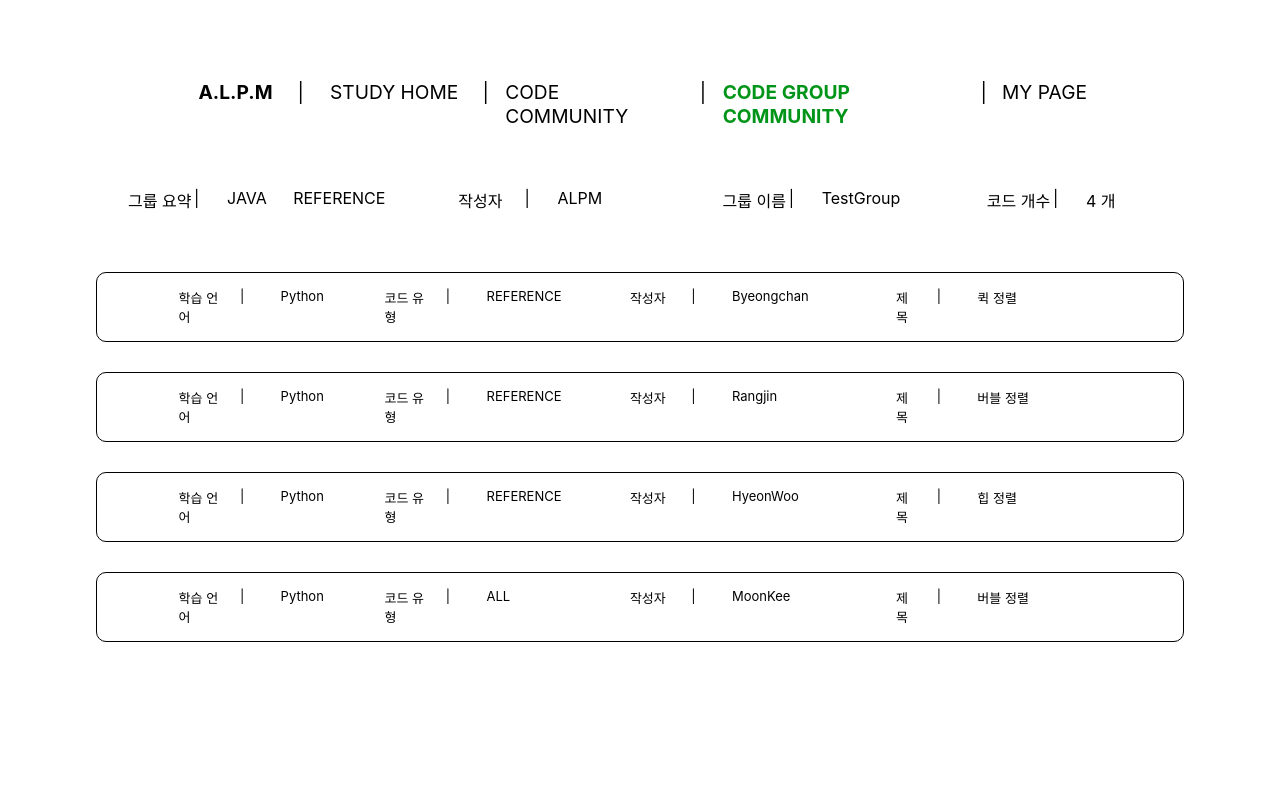
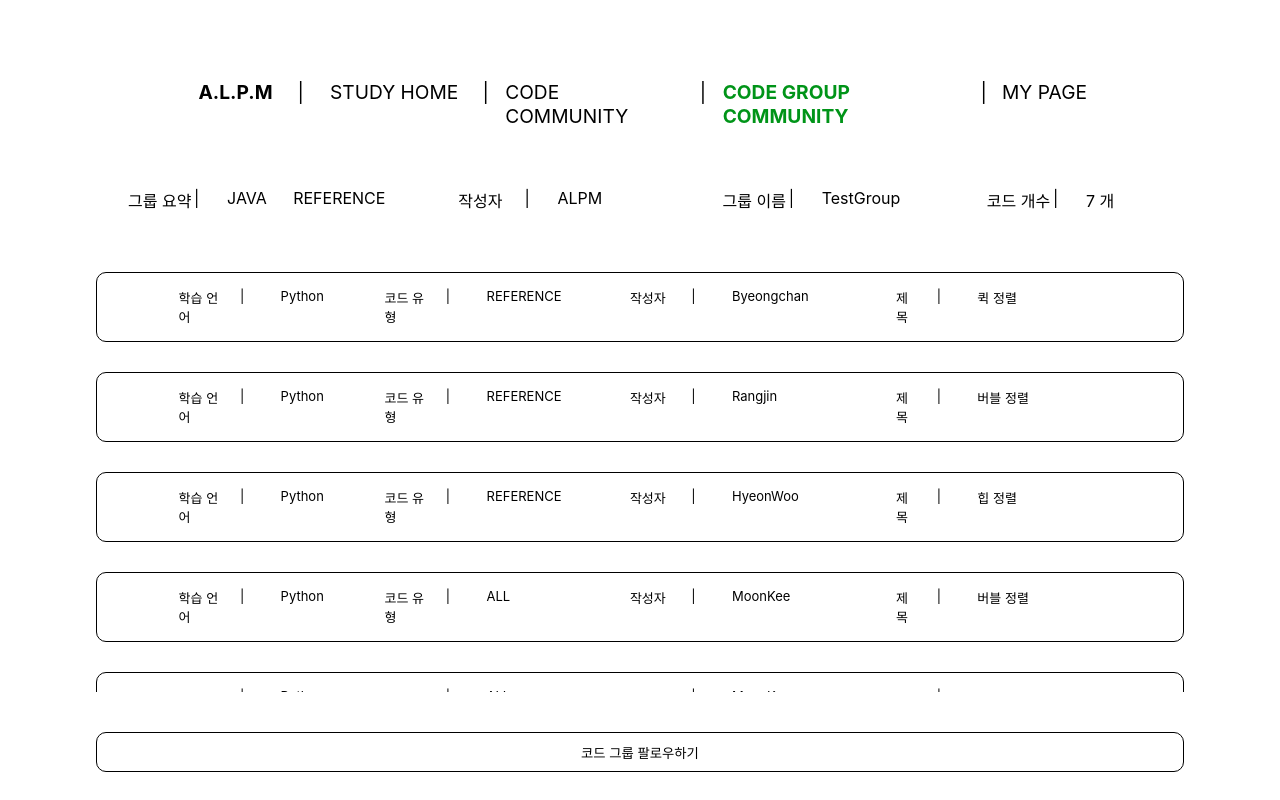
Before and after one commit to AL-PM/ALPM-web, a React (Create React App) app: page /codegroup/Detail in a window 1280 px wide. Built offline with nearby package versions, Linux system fonts and the light colour scheme.

Commit message:
[MOD] CODE_GROUP 코드 그룹 상세페이지 팔로우 버튼 및 Body Props 추가

```diff
--- /dev/null
+++ b/src/CodeGroupCommunity/CodeGroupDetail/CodeGroupDetail.css
@@ -0,0 +1,8 @@
+#CodeGroupFollowBtn{
+    width: 85vw;
+    height : 5vh;
+    margin-left: 7.5vw;
+    background-color: white;
+    border: 1px solid;
+    border-radius: 10px;
+}
--- a/src/CodeGroupCommunity/CodeGroupDetail/CodeGroupDetail.jsx
+++ b/src/CodeGroupCommunity/CodeGroupDetail/CodeGroupDetail.jsx
@@ -3,6 +3,13 @@ import {useLocation} from "react-router-dom"
 import MainMenuBar from "../../Etc/MainMenuBar/MainMenuBar.jsx"
 import CodeSearchResult from "../../Etc/CodeSearchResult/CodeSearchResult.jsx";
 import CodeGroupDetailInfo from "../../Etc/CodeGroupDetailInfo/CodeGroupDetailInfo.jsx";
+import './CodeGroupDetail.css';
+
+function CodeGroupFollowBtn(){
+    return(
+        <button id="CodeGroupFollowBtn">코드 그룹 팔로우하기</button>
+    )
+}
 
 function CodeGroupDetail(){
     const {state} = useLocation();
@@ -52,6 +59,29 @@ function CodeGroupDetail(){
                     "verified": null,
                     "language": "Python",
                     "owner" : "MoonKee"
+                },
+                {
+                    "id": 5,
+                    "name": "버블 정렬",
+                    "referencedCount": 4,
+                    "verified": null,
+                    "language": "Python",
+                    "owner" : "MoonKee"
+                },
+                {
+                    "id": 6,
+                    "name": "버블 정렬",
+                    "referencedCount": 4,
+                    "verified": null,
+                    "language": "Python",
+                    "owner" : "MoonKee"
+                },{
+                    "id": 7,
+                    "name": "버블 정렬",
+                    "referencedCount": 4,
+                    "verified": null,
+                    "language": "Python",
+                    "owner" : "MoonKee"
                 }
             ]
         };
@@ -60,7 +90,8 @@ function CodeGroupDetail(){
         <div id="CodeGroupDetail">
             <MainMenuBar page={"CodeGroup"} />
             <CodeGroupDetailInfo language={exampleData.language} verified={exampleData.verified} owner={exampleData.owner.name} name={exampleData.name} numOfAlgorithm={exampleData.algorithms.length}/>
-            <CodeSearchResult searchData={exampleData.algorithms}/>
+            <CodeSearchResult searchData={exampleData.algorithms} bodyHeight={"55vh"}/>
+            <CodeGroupFollowBtn />
         </div>
     )
 }
```
